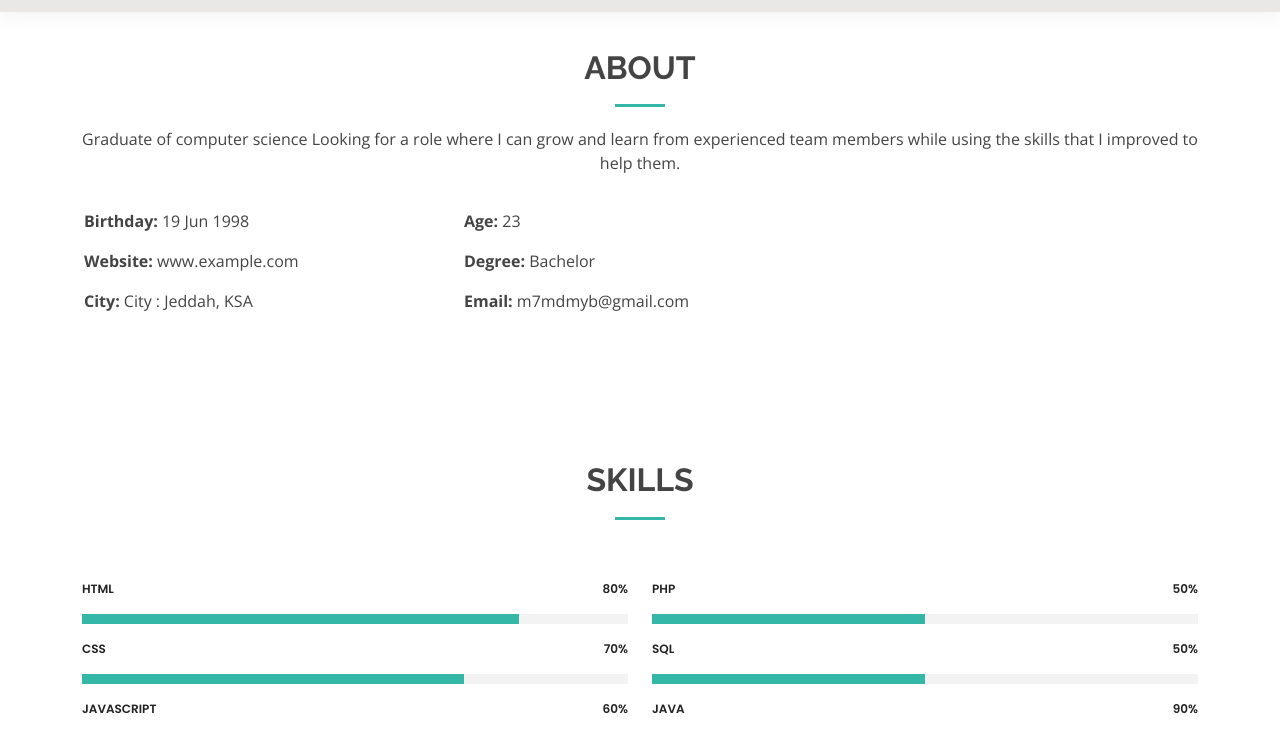
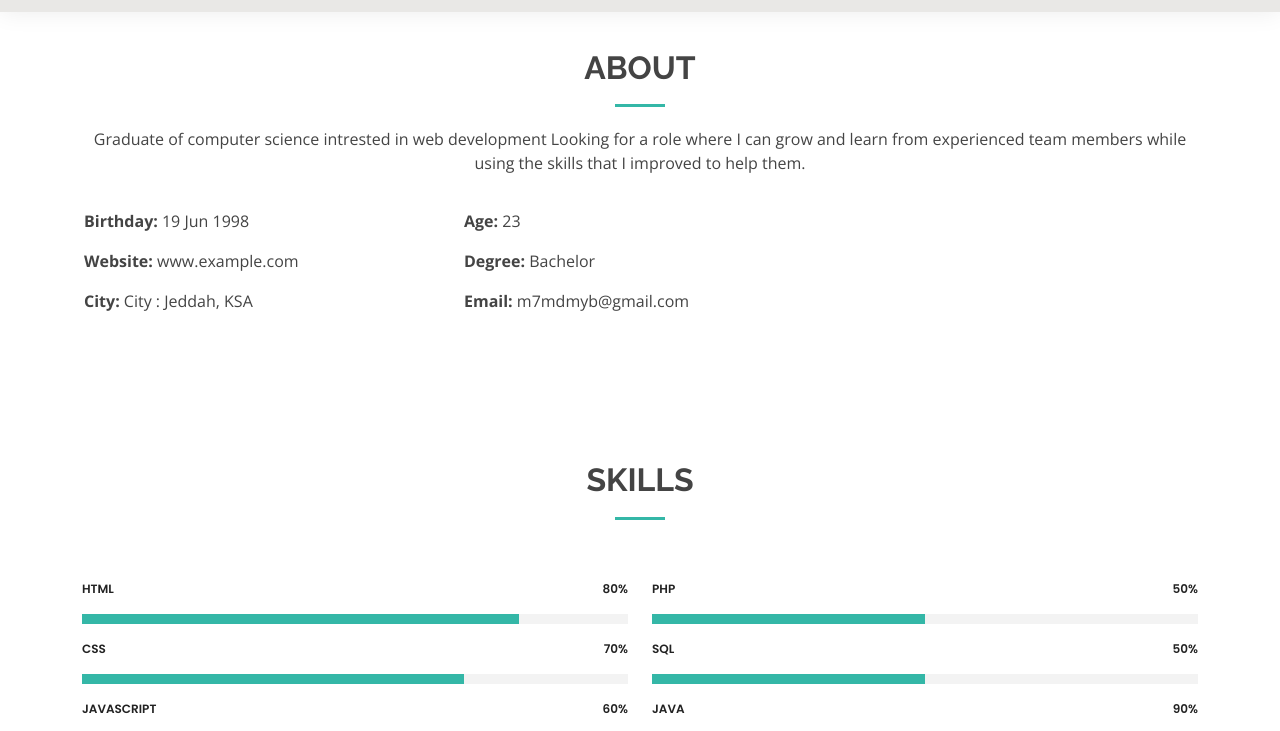
Before and after one commit to Mohammed-55/Mohammed-55.github.io, a plain HTML site: page about.html in a window 1280 px wide. Shown: the part 61-792 px from the top of the page. Drawn offline with nearby package versions, Linux system fonts and the light colour scheme.

Commit message:
Update about.html

```diff
--- a/about.html
+++ b/about.html
@@ -75,7 +75,7 @@
         <div class="section-title">
           <h2>About</h2>
           <p>
-Graduate of computer science Looking for a role where I can grow and learn from
+Graduate of computer science intrested in web development Looking for a role where I can grow and learn from
 experienced team members while using the skills that I improved to help them.</p>
         </div>
 
```
